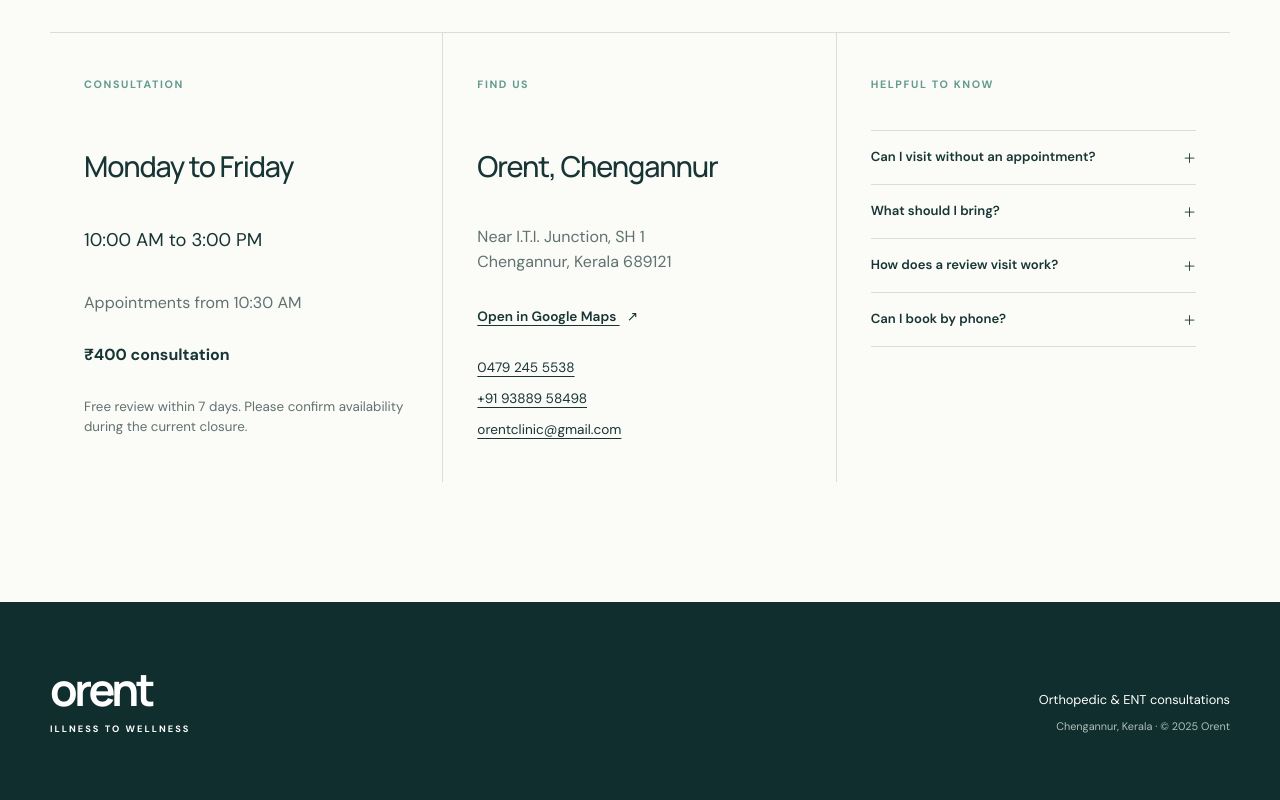
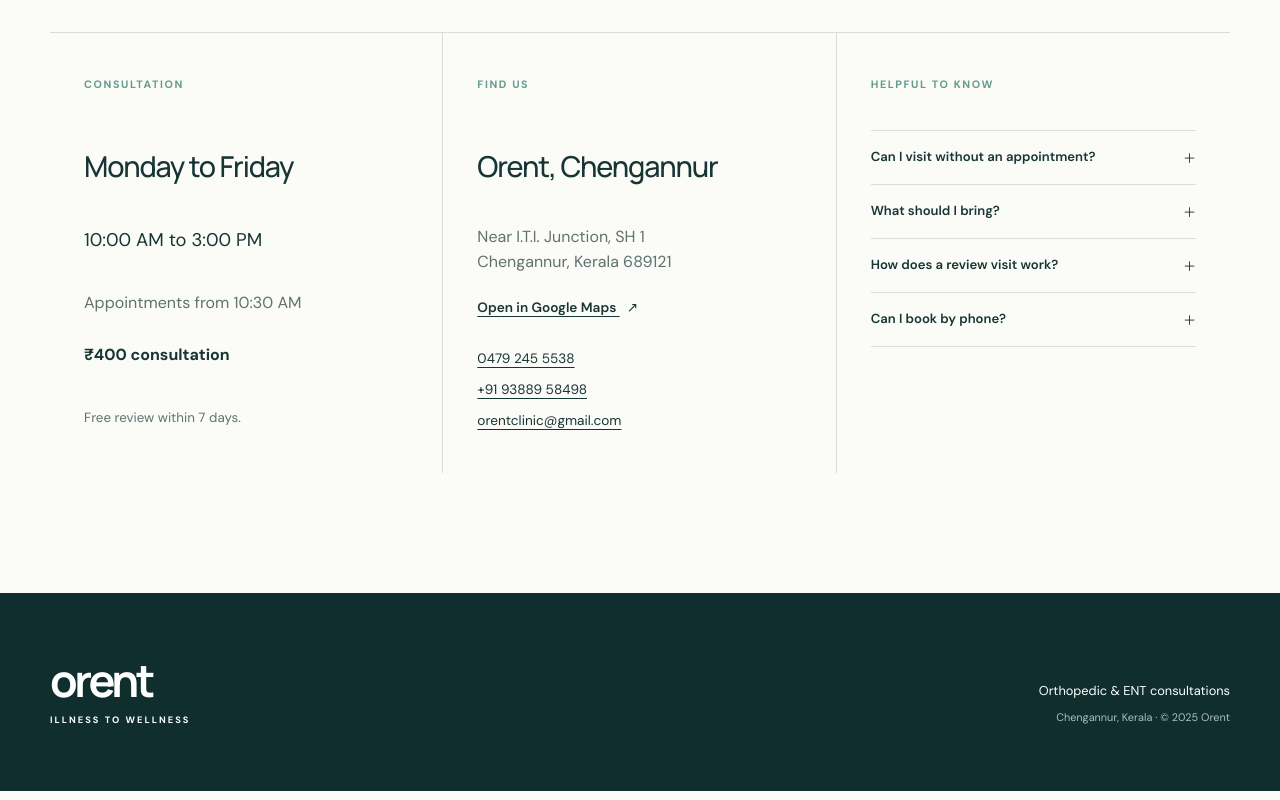
Before and after one commit to thomasorent/new-orentclinic, a React (Vite) app: page / in a window 1280 px wide. Shown: the part 4454-5254 px from the top of the page. Built offline with nearby package versions, Linux system fonts and the light colour scheme.

Commit message:
Update review and visit copy

```diff
--- a/src/App.tsx
+++ b/src/App.tsx
@@ -8,8 +8,8 @@ const doctors = [
 
 const faqs = [
   { question: 'Can I visit without an appointment?', answer: 'Walk-ins are welcome, but calling reception first helps us confirm the doctor’s availability and reduce your waiting time.' },
-  { question: 'What should I bring?', answer: 'Please bring any relevant prescriptions, reports, scans, medication lists and a form of identification.' },
-  { question: 'How does a review visit work?', answer: 'A review within seven working days, including the consultation day, is free. Please contact reception to arrange it.' },
+  { question: 'What should I bring?', answer: 'Please bring any relevant prescriptions, reports, scans and medication lists.' },
+  { question: 'How does a review visit work?', answer: 'A review within seven days, including the consultation day, is free. Please contact reception to arrange it.' },
   { question: 'Can I book by phone?', answer: 'Yes. Call reception at 934 934 5538 between 8:00 AM and 6:00 PM to book an appointment.' },
 ]
 
@@ -85,7 +85,7 @@ function App() {
         <section className="visit-section" id="visit"><div className="page-shell">
           <div className="section-heading visit-heading"><p className="eyebrow">Plan your visit</p><h2>A little clarity,<br /><em>before you arrive.</em></h2></div>
           <div className="visit-grid">
-            <article className="visit-card hours-card"><span>Consultation</span><h3>Monday to Friday</h3><p className="large-detail">10:00 AM to 3:00 PM</p><p>Appointments from 10:30 AM</p><strong>₹400 consultation</strong><small>Free review within 7 days. Please confirm availability during the current closure.</small></article>
+            <article className="visit-card hours-card"><span>Consultation</span><h3>Monday to Friday</h3><p className="large-detail">10:00 AM to 3:00 PM</p><p>Appointments from 10:30 AM</p><strong>₹400 consultation</strong><small>Free review within 7 days.</small></article>
             <article className="visit-card location-card"><span>Find us</span><h3>Orent, Chengannur</h3><p>Near I.T.I. Junction, SH 1<br />Chengannur, Kerala 689121</p><a href="https://www.google.com/maps/search/?api=1&query=Orent+Clinic+Chengannur" target="_blank" rel="noreferrer">Open in Google Maps <Arrow diagonal /></a><a href="tel:+914792455538">0479 245 5538</a><a href="tel:+919388958498">+91 93889 58498</a><a href="mailto:orentclinic@gmail.com">orentclinic@gmail.com</a></article>
             <article className="visit-card faq-card"><span>Helpful to know</span><div className="faq-list">{faqs.map((faq) => <details key={faq.question}><summary>{faq.question}<b>＋</b></summary><p>{faq.answer}</p></details>)}</div></article>
           </div>
```
